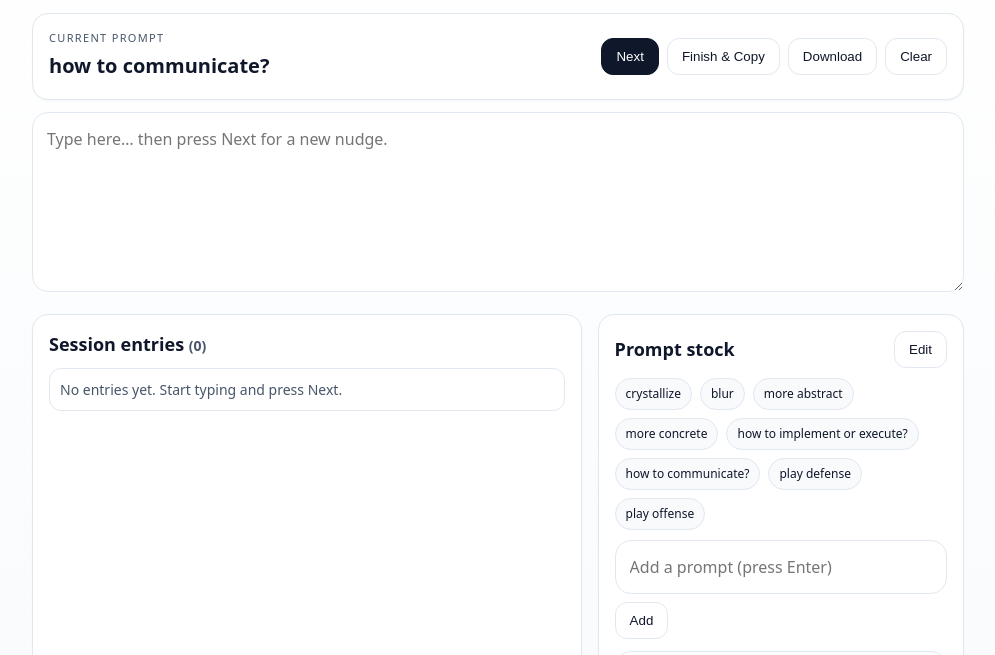
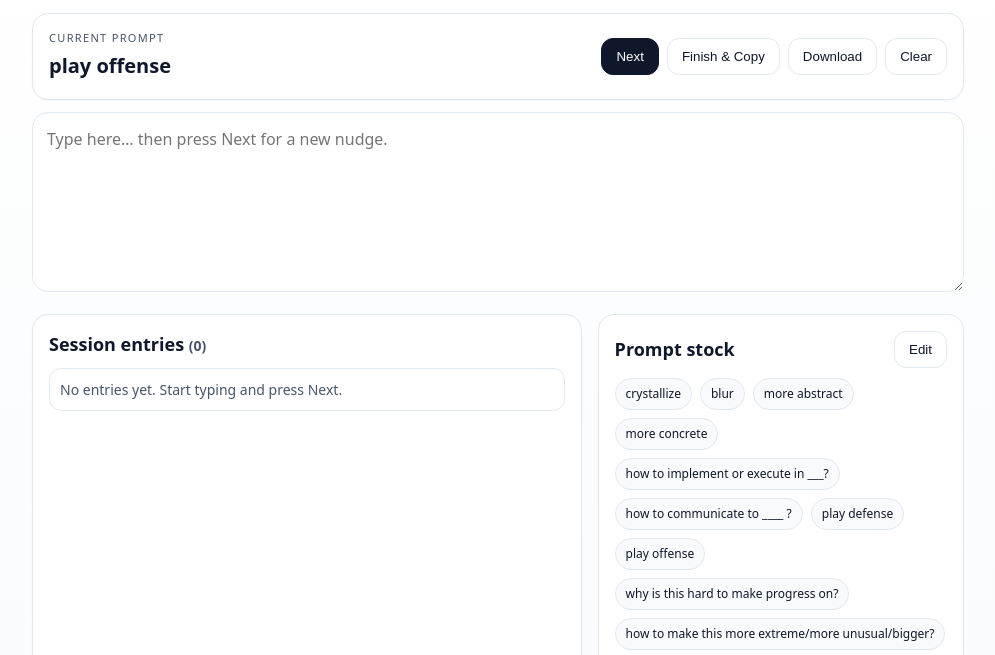
Before and after one commit to CharlotteBeate/Ideator, a plain HTML site: page index.html in a window 1280 px wide. Shown: the part 113-768 px from the top of the page, without its empty margins (142-1137 px from the left). Drawn offline with Linux system fonts and the light colour scheme.

Commit message:
Update index.html

```diff
--- a/index.html
+++ b/index.html
@@ -138,10 +138,13 @@
     "blur",
     "more abstract",
     "more concrete",
-    "how to implement or execute?",
-    "how to communicate?",
+    "how to implement or execute in ___?",
+    "how to communicate to  ____ ?",
     "play defense",
-    "play offense"
+    "play offense",
+    "why is this hard to make progress on?",
+    "how to make this more extreme/more unusual/bigger?",
+    "how to make this smaller, narrow in?"
   ];
 
   // --- State (localStorage-backed) ---
```
